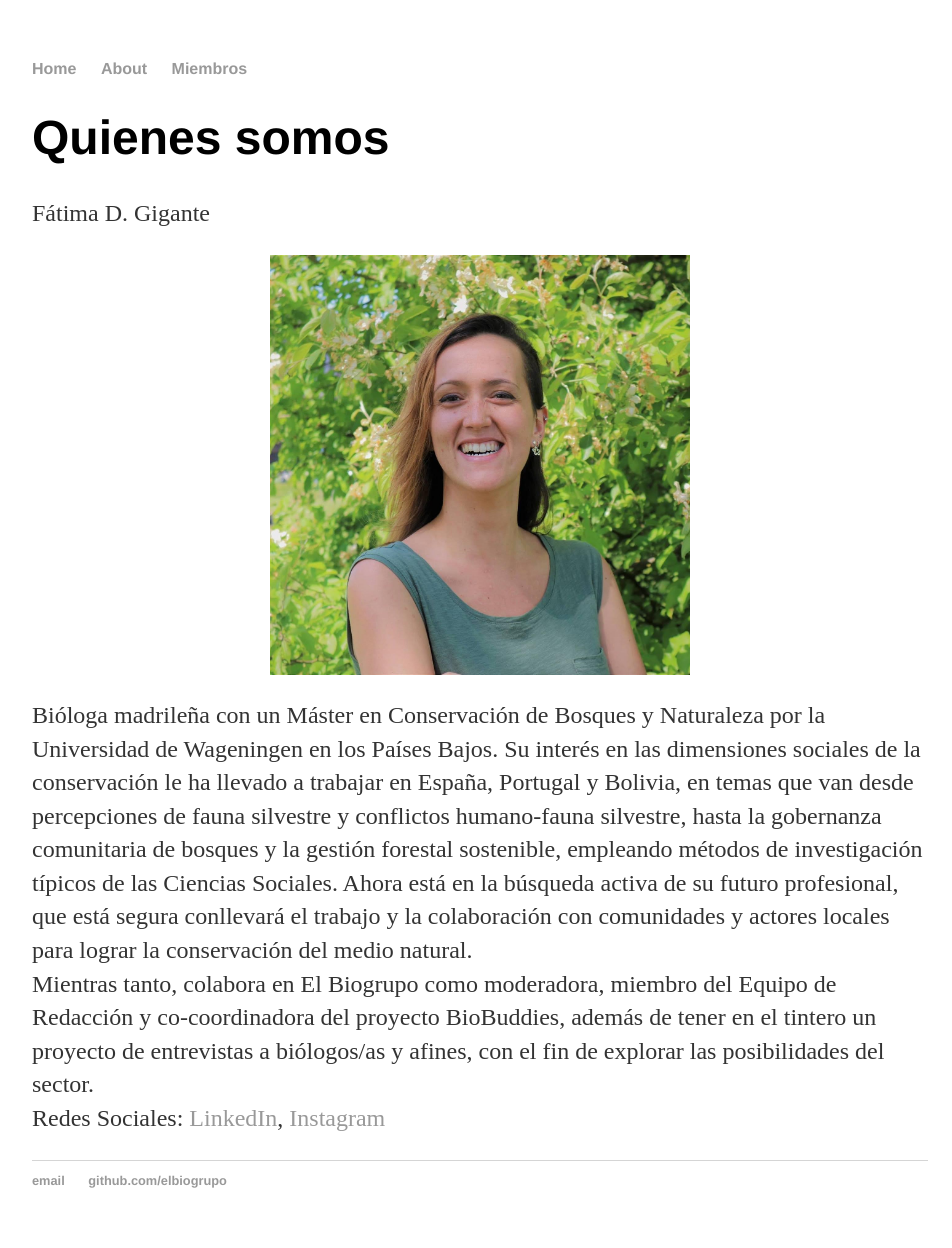
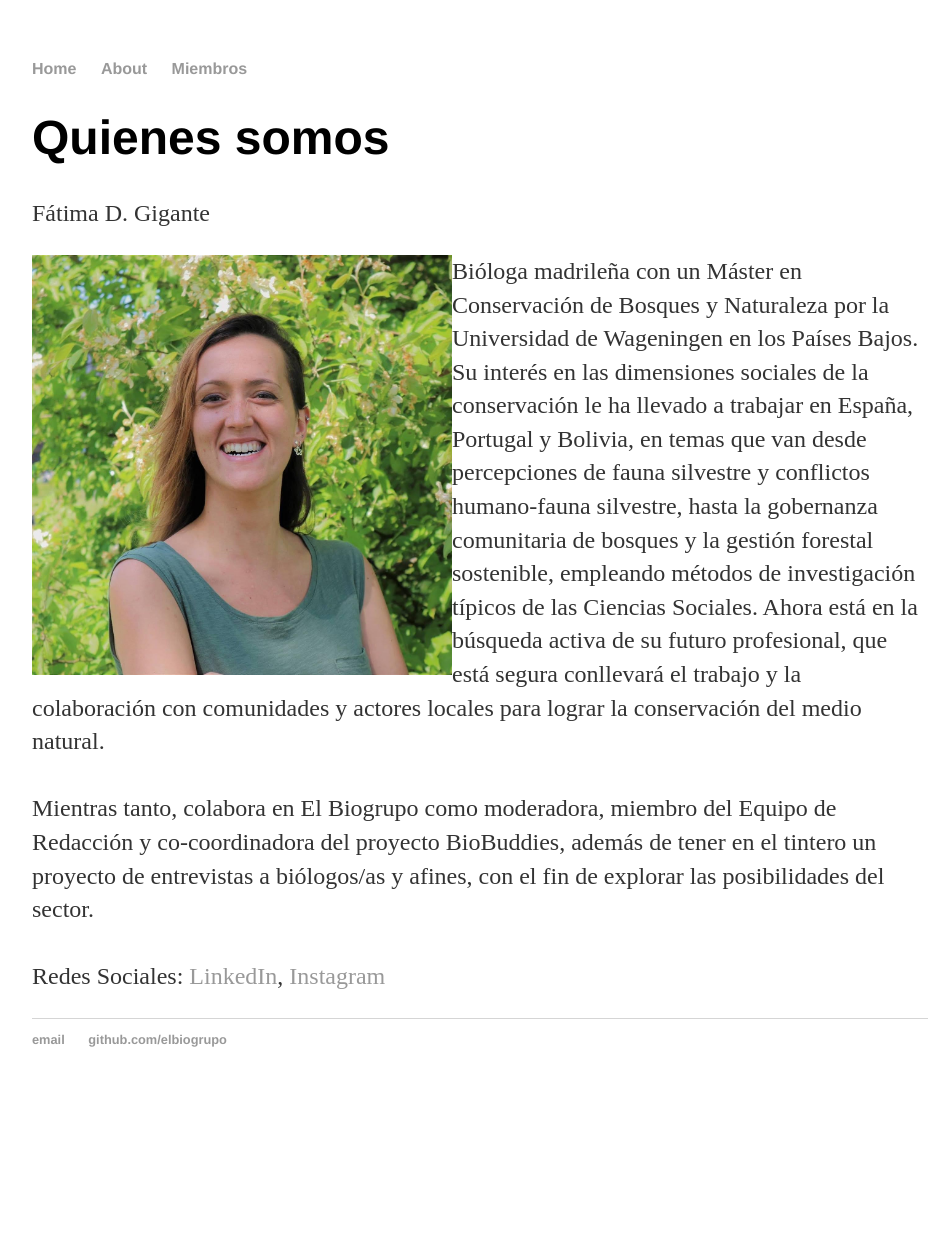
Before and after one commit to elbiogrupo/elbiogrupo.github.io, a Jekyll site: the page built from miembros/index.html, in a window 1280 px wide. Shown: the whole page, without its empty margins (160-1112 px from the left). Built offline with Jekyll 4.4.1, drawn with Linux system fonts in a browser that asks for light colours; after the commit the page ends 1107 px from its top, so only the background shows below that.

Commit message:
Update index.html

```diff
--- a/miembros/index.html
+++ b/miembros/index.html
@@ -5,12 +5,12 @@ title: El Biogrupo
 <div class="blurb">
 	<h1>Quienes somos</h1>
 	<p>Fátima D. Gigante</p>
-	<img src="{{site.url}}/image/FotoBio_Fátima.jpg" width="420" height="420" style="display: block; margin: auto;" />
+	<img src="{{site.url}}/image/FotoBio_Fátima.jpg" width="420" height="420" align="left" style="display: block; margin: auto;" />
 	<p>Bióloga madrileña con un Máster en Conservación de Bosques y Naturaleza por la Universidad de Wageningen en los Países Bajos. Su interés en las dimensiones sociales de la conservación le ha llevado a trabajar en España, Portugal y Bolivia, en temas que van desde percepciones de fauna silvestre y conflictos humano-fauna silvestre, hasta la gobernanza comunitaria de bosques y la gestión forestal sostenible, empleando métodos de investigación típicos de las Ciencias Sociales. Ahora está en la búsqueda activa de su futuro profesional, que está segura conllevará el trabajo y la colaboración con comunidades y actores locales para lograr la conservación del medio natural.
-
+<br>
 
 		<br>Mientras tanto, colabora en El Biogrupo como moderadora, miembro del Equipo de Redacción y co-coordinadora del proyecto BioBuddies, además de tener en el tintero un proyecto de entrevistas a biólogos/as y afines, con el fin de explorar las posibilidades del sector.
-
+<br>
 
 		<br>Redes Sociales: <a href="https://www.linkedin.com/in/fatimadgigante/">LinkedIn</a>,
 	<a href="https://www.instagram.com/thehopefulgaze/">Instagram</a>
```
